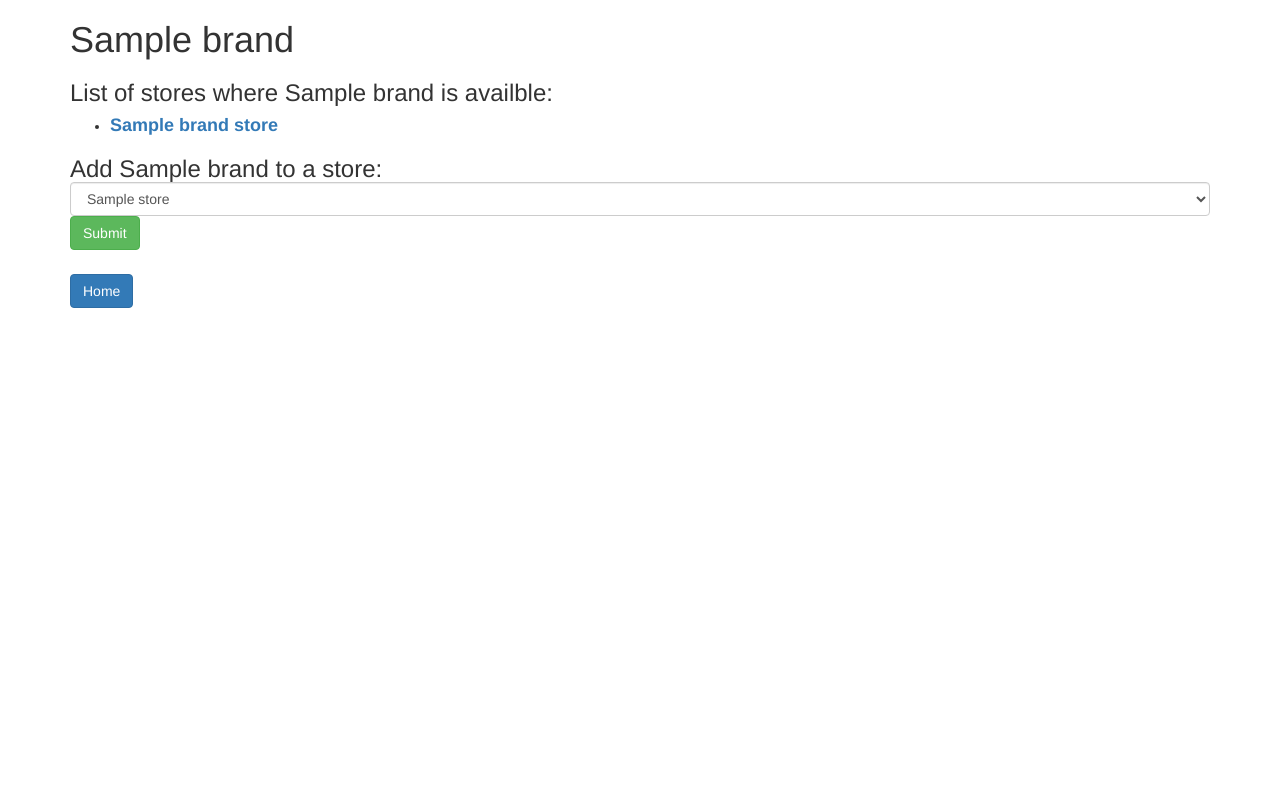
After one commit to CaseyH33/Shoes, a PHP site: template views/brand.html.twig in a window 1280 px wide. The commit adds this page. Run offline with PHP 8.4, Linux system fonts and the light colour scheme; the template is opened without the code that fills it: most values are stand-ins (such as "Sample title", 1, 10 or a date in 2020); some libraries are stand-ins or nearby versions.

Commit message:
Add brands.html.twig and associated routes to app.php

```diff
--- /dev/null
+++ b/views/brand.html.twig
@@ -0,0 +1,36 @@
+<html>
+    <head>
+        <title>Shoes and Stores</title>
+        <link rel="stylesheet" href="https://maxcdn.bootstrapcdn.com/bootstrap/3.3.5/css/bootstrap.min.css">
+    </head>
+    <body>
+        <div class="container">
+            <h1>{{ brand.getBrandName }}</h1>
+
+            {% if brand_stores is not empty %}
+                <h3>List of stores where {{ brand.getBrandName }} is availble:</h3>
+                <ul>
+                    {% for store in brand_stores %}
+                        <li><h4><strong><a href="/stores/{{ store.getId }}">{{ store.getName }}</a></strong></h4></li>
+                    {% endfor %}
+                </ul>
+            {% else %}
+                <h3>There are no stores yet!</h3>
+            {% endif %}
+
+            <h3>Add {{ brand.getBrandName }} to a store:
+            <form action="/brands/{{ brand.getId }}" method="post">
+                <select class="form-control" id="store_id" name="store_id">
+                        {% for store in all_stores %}
+                            <option value="{{ store.getId }}">{{ store.getName }}</option>
+                        {% endfor %}
+                    </select>
+                <button type="submit" class="btn btn-success">Submit</button>
+            </form>
+
+            <form action="/">
+                <button type="submit" class="btn btn-primary">Home</button>
+            </form>
+        </div>
+    </body>
+</html>
--- a/views/brands.html.twig
+++ b/views/brands.html.twig
@@ -32,6 +32,10 @@
                     <button type="submit" class="btn btn-success">Submit</button>
                 </form>
             {% endif %}
+
+            <form action="/">
+                <button type="submit" class="btn btn-primary">Home</button>
+            </form>
         </div>
     </body>
 </html>
```
Also changed, not shown: app/app.php (+17 -4 lines).
